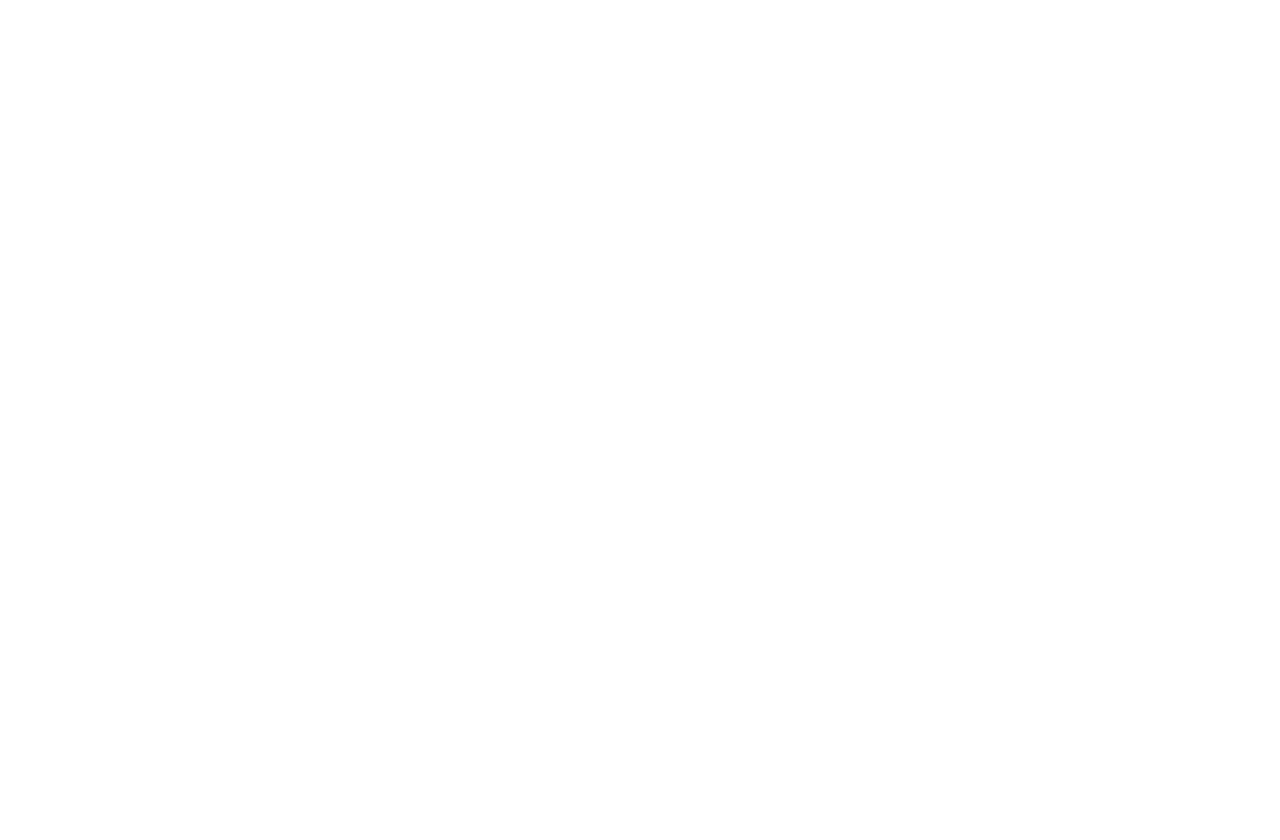
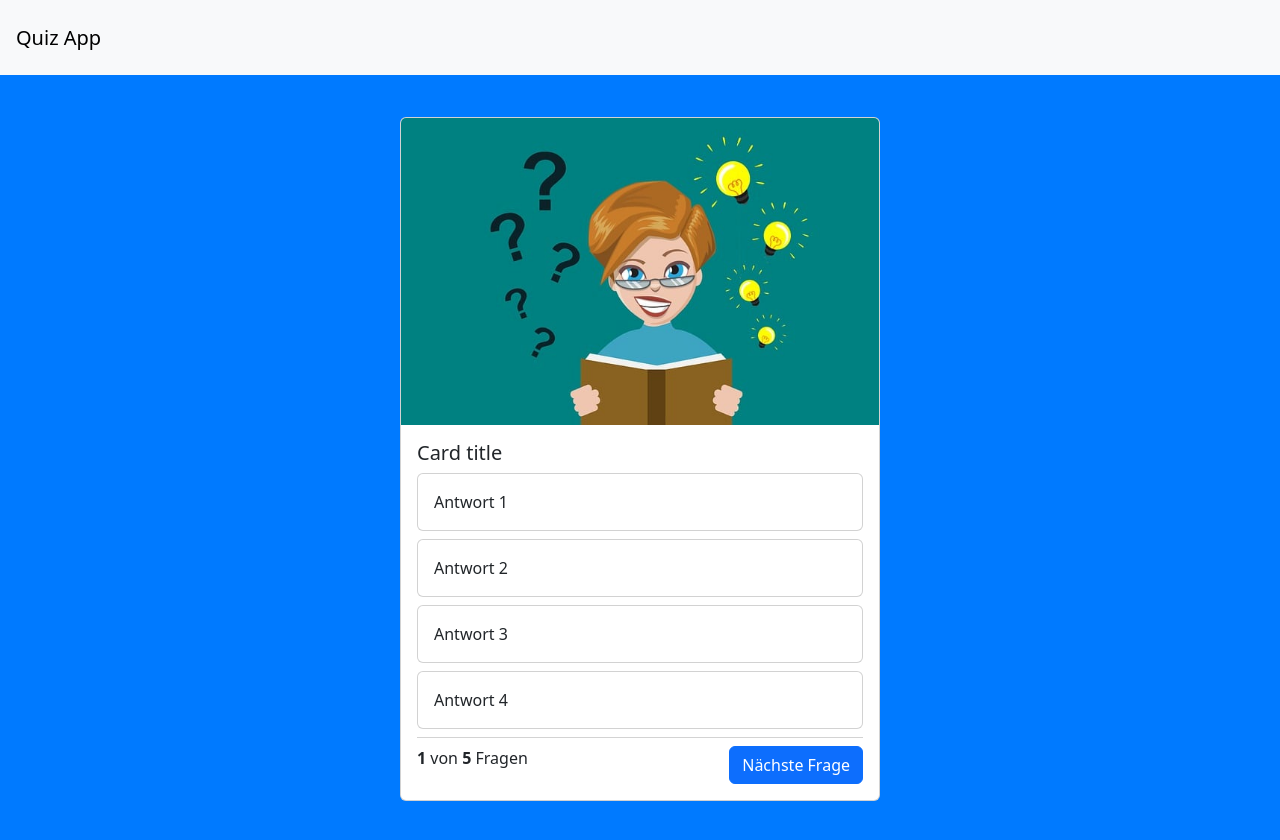
Before and after one commit to AhmetIclier/quizz-app, a plain HTML site: page index.html in a window 1280 px wide. Before the commit the page ends 800 px from the top, so only its background shows below. Drawn offline with nearby package versions, Linux system fonts and the light colour scheme.

Commit message:
designed quicard

```diff
--- a/index.html
+++ b/index.html
@@ -1,17 +1,67 @@
 <!DOCTYPE html>
 <html lang="en">
     <head>
-    <meta charset="UTF-8">
-    <meta http-equiv="X-UA-Compatible" content="IE=edge">
-    <meta name="viewport" content="width=device-width, initial-scale=1.0">
+        <meta charset="UTF-8" />
+        <meta http-equiv="X-UA-Compatible" content="IE=edge" />
+        <meta name="viewport" content="width=device-width, initial-scale=1.0" />
         <title>Quizz App</title>
-    <link rel="stylesheet" href="style.css">
+        <link rel="stylesheet" href="style.css" />
         <script src="main.js"></script>
         <!-- bootstrap files -->
-    <link href="https://cdn.jsdelivr.net/npm/bootstrap@5.3.0-alpha3/dist/css/bootstrap.min.css" rel="stylesheet" integrity="sha384-KK94CHFLLe+nY2dmCWGMq91rCGa5gtU4mk92HdvYe+M/SXH301p5ILy+dN9+nJOZ" crossorigin="anonymous">
-    <script src="https://cdn.jsdelivr.net/npm/bootstrap@5.3.0-alpha3/dist/js/bootstrap.bundle.min.js" integrity="sha384-ENjdO4Dr2bkBIFxQpeoTz1HIcje39Wm4jDKdf19U8gI4ddQ3GYNS7NTKfAdVQSZe" crossorigin="anonymous"></script>
+        <link
+            href="https://cdn.jsdelivr.net/npm/bootstrap@5.3.0-alpha3/dist/css/bootstrap.min.css"
+            rel="stylesheet"
+            integrity="sha384-KK94CHFLLe+nY2dmCWGMq91rCGa5gtU4mk92HdvYe+M/SXH301p5ILy+dN9+nJOZ"
+            crossorigin="anonymous"
+        />
+        <script
+            src="https://cdn.jsdelivr.net/npm/bootstrap@5.3.0-alpha3/dist/js/bootstrap.bundle.min.js"
+            integrity="sha384-ENjdO4Dr2bkBIFxQpeoTz1HIcje39Wm4jDKdf19U8gI4ddQ3GYNS7NTKfAdVQSZe"
+            crossorigin="anonymous"
+        ></script>
     </head>
     <body>
+        <!-- As a heading -->
+        <nav class="navbar navbar-light bg-light">
+            <span class="navbar-brand mb-0 h1">Quiz App</span>
+        </nav>
 
+        <div class="my-container">
+            <div class="card quizcard">
+                <img class="card-img-top" src="./img/bg-card.jpg" alt="Card image cap"/>
+                <div class="card-body">
+                    <h5 class="card-title">Card title</h5>
+
+                    <div class="card mb-2">
+                        <div class="card-body">
+                            Antwort 1
+                        </div>
+                    </div>
+
+                    <div class="card mb-2">
+                        <div class="card-body">
+                            Antwort 2
+                        </div>
+                    </div>
+
+                    <div class="card mb-2">
+                        <div class="card-body">
+                            Antwort 3
+                        </div>
+                    </div>
+
+                    <div class="card">
+                        <div class="card-body">
+                            Antwort 4
+                        </div>
+                    </div>
+
+                    <div class="question-footer mt-2">
+                        <div><b>1</b> von <b>5</b> Fragen</div>
+                        <button type="button" class="btn btn-primary">Nächste Frage</button>
+                    </div>
+                </div>
+            </div>
+        </div>
     </body>
 </html>
--- a/style.css
+++ b/style.css
@@ -1,3 +1,26 @@
 body {
-    margin: 0;
+    background: #007aff !important;
 }
+nav {
+    height: 4vh;
+    min-height: 75px;
+    padding: 1rem 1rem !important;
+}
+
+.my-container {
+    display: flex;
+    justify-content: center;
+    align-items: center;
+    height: 96vh;
+}
+
+.question-footer {
+    border-top: 1px solid lightgray;
+    padding-top: .5rem;
+    display: flex;
+    justify-content: space-between;
+}
+
+.quizcard {
+    width: 30rem;
+}
```
Also changed, not shown: img/bg-card.jpg (added). Lines whose indentation alone changed are shown as unchanged.
